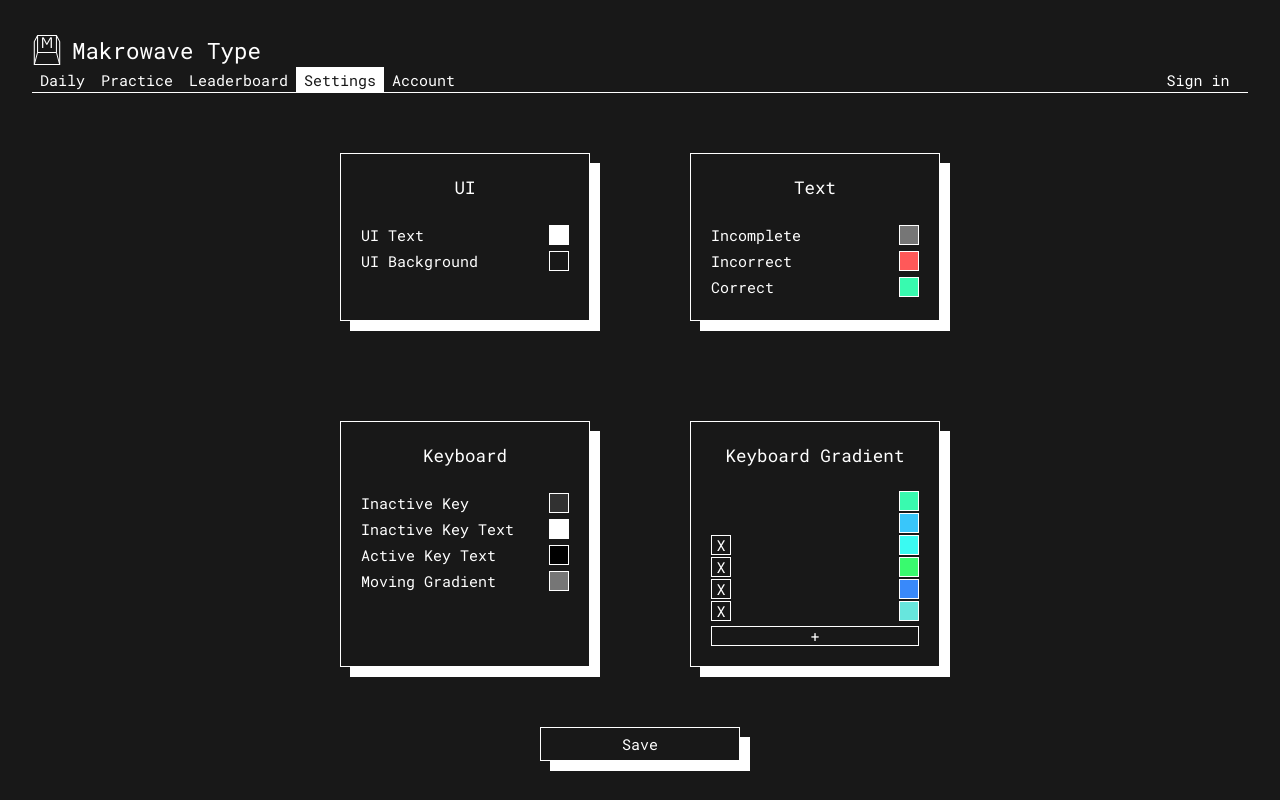
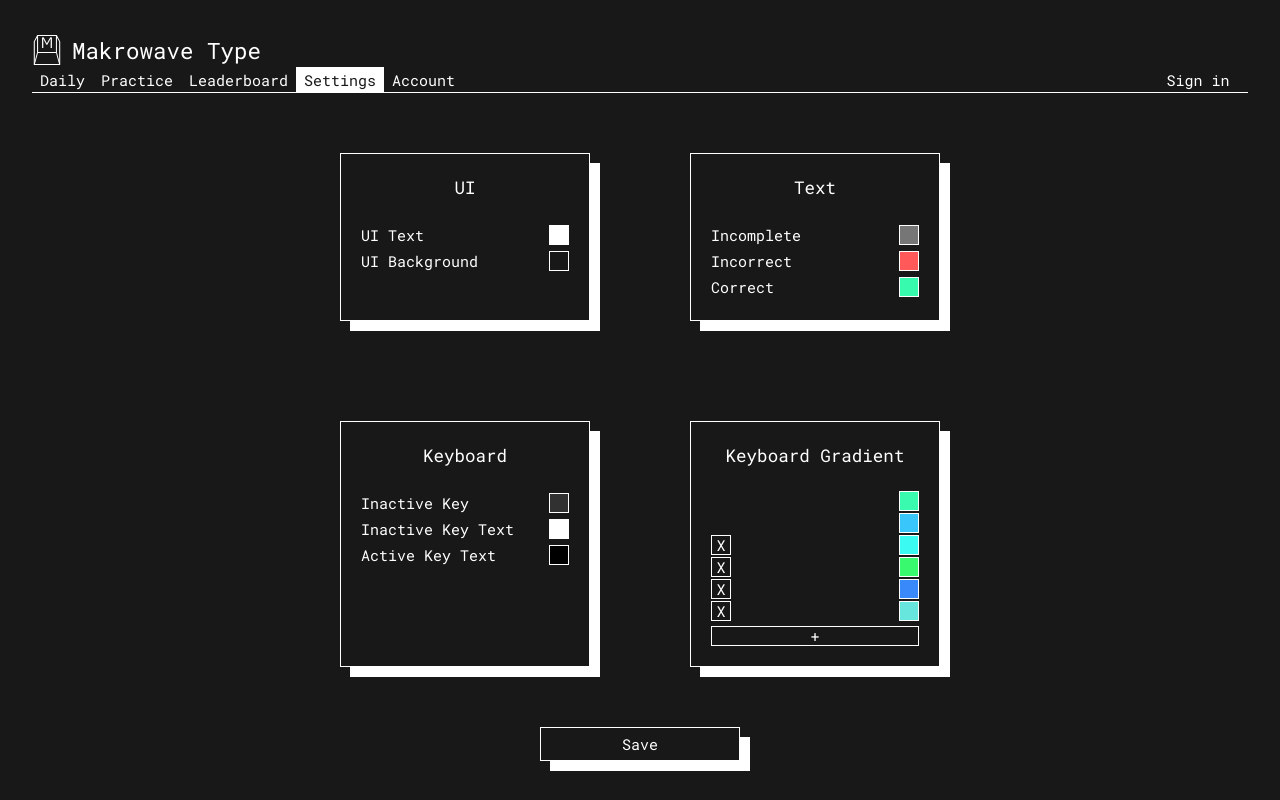
Before and after one commit to Makrowave/Makrowave-Type, a Vue app: page /settings in a window 1280 px wide. Built offline with nearby package versions, Linux system fonts and the light colour scheme; no server answers.

Commit message:
fix: active key color shows up and settingspage cleanup

```diff
--- a/src/components/keyboard/KeyboardKey.vue
+++ b/src/components/keyboard/KeyboardKey.vue
@@ -30,7 +30,7 @@ const keyStyle = computed(() => {
     returnClass.background = theme.inactiveKey
     returnClass.color = theme.inactiveText
   } else {
-    returnClass.color = theme.inactiveText
+    returnClass.color = theme.activeText
   }
   return returnClass
 })
--- a/src/routes/SettingsPage.vue
+++ b/src/routes/SettingsPage.vue
@@ -91,10 +91,6 @@ const saveUserTheme = async () => {
       <div class="option">
         <span>Active Key Text</span>
         <ModalColorPicker v-model="theme.activeText" />
-      </div>
-      <div class="option">
-        <span>Moving Gradient</span>
-        <ModalColorPicker v-model="theme.textIncomplete" />
       </div>
     </section>
     <section class="box-shadow border-10">
```
